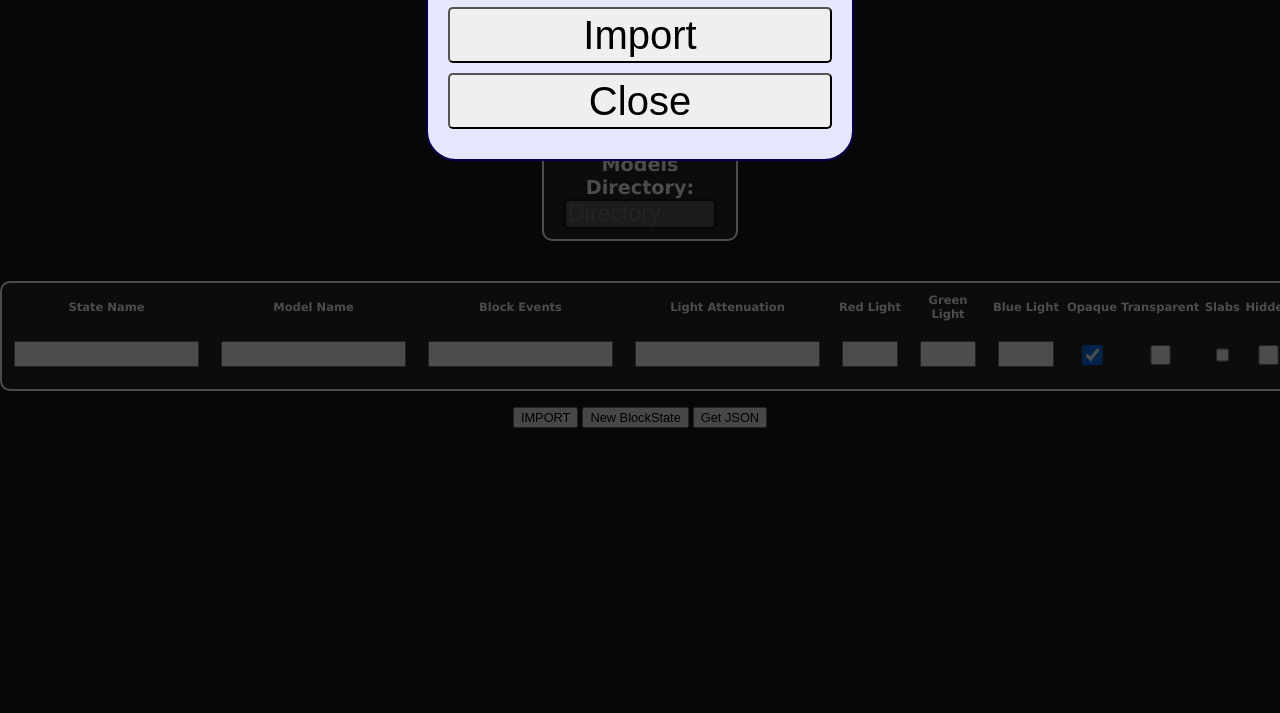
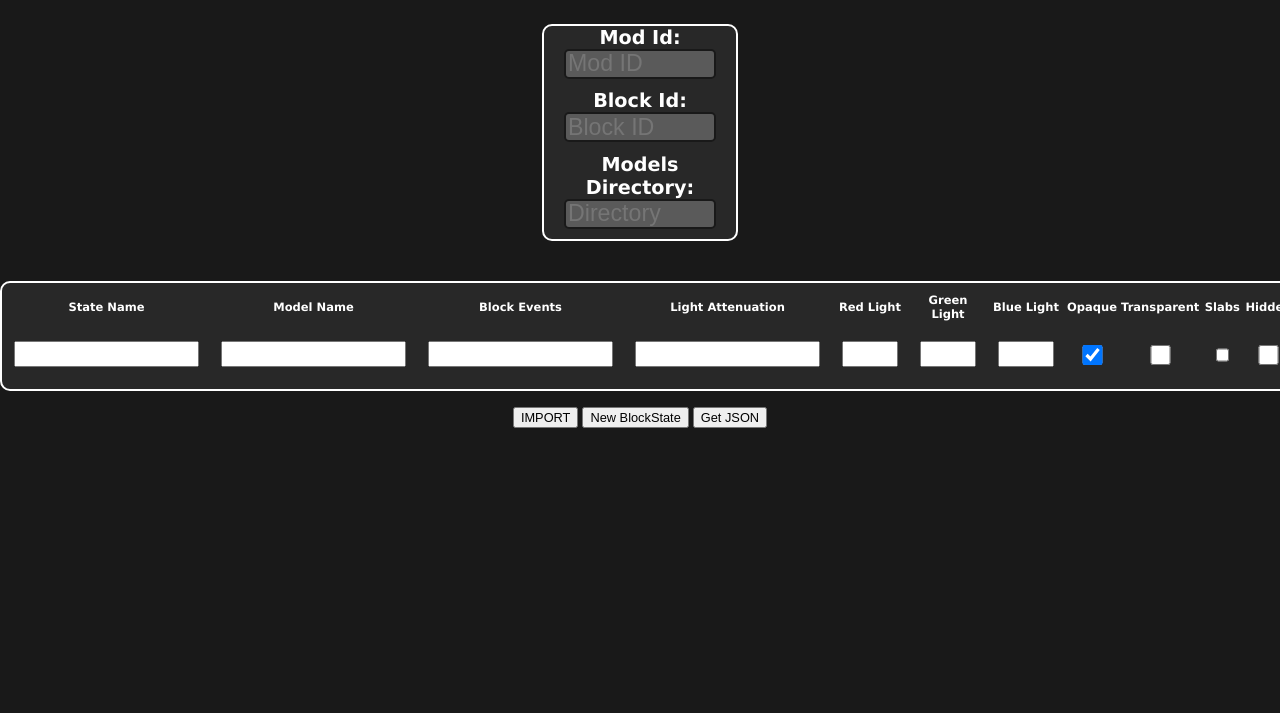
Before and after one commit to CRModders/Block-JSON-Generator, a plain HTML site: page index.html in a window 1280 px wide. Shown: the part 87-800 px from the top of the page. Drawn offline with Linux system fonts and the light colour scheme.

Commit message:
Small fix

```diff
--- a/index.html
+++ b/index.html
@@ -10,7 +10,7 @@
 	<link rel="stylesheet" href="style.css">
 </head>
 <body>
-	<div class="importModal" style="display: block;" id="importModal">
+	<div class="importModal" style="display: none;" id="importModal">
 		<div class="dim" onclick="document.getElementById('importModal').style.display='none'"></div>
 		<div class="modalContent">
 			<input id="importJSON" type="text" placeholder="Your Block_.JSON">
--- a/main.js
+++ b/main.js
@@ -235,5 +235,5 @@ function importJSON() {
 		};
 		currentRows++;
 	})
-
+	document.getElementById('importModal').style.display='none'
 }
```
